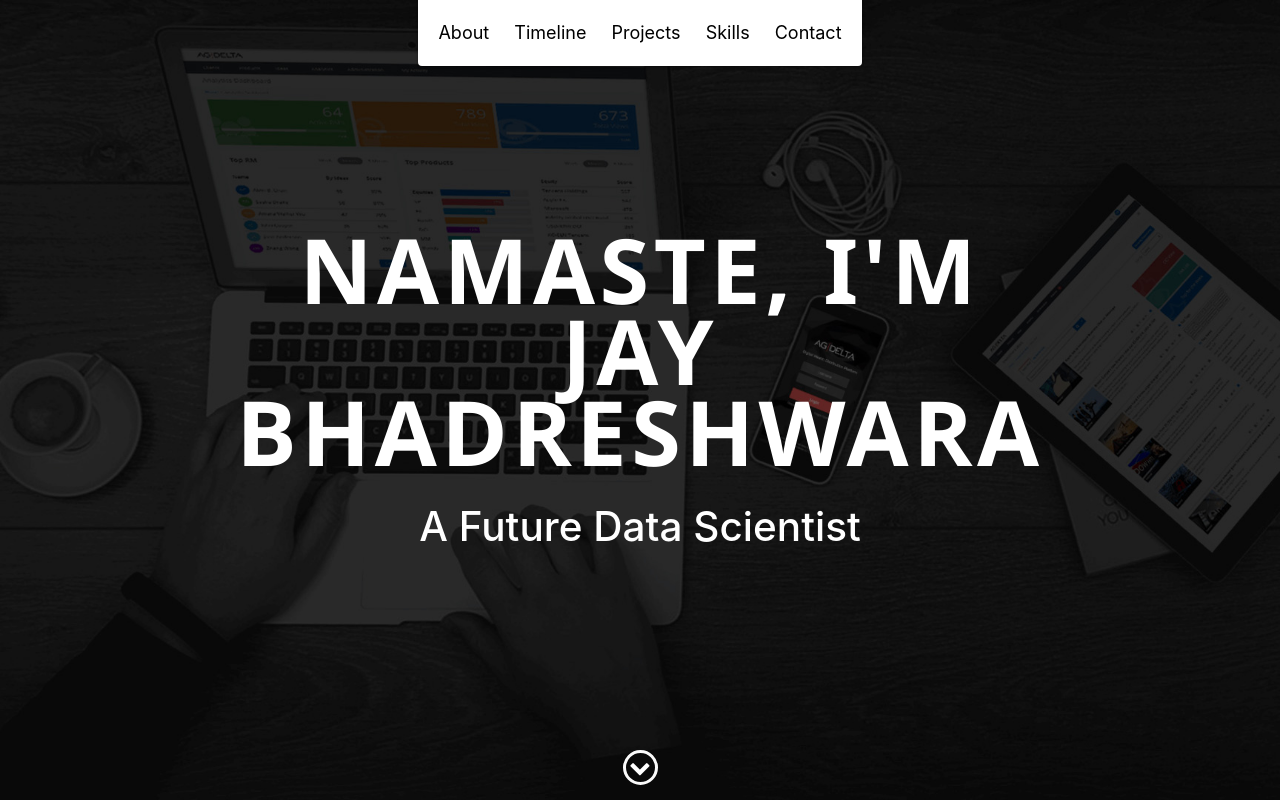
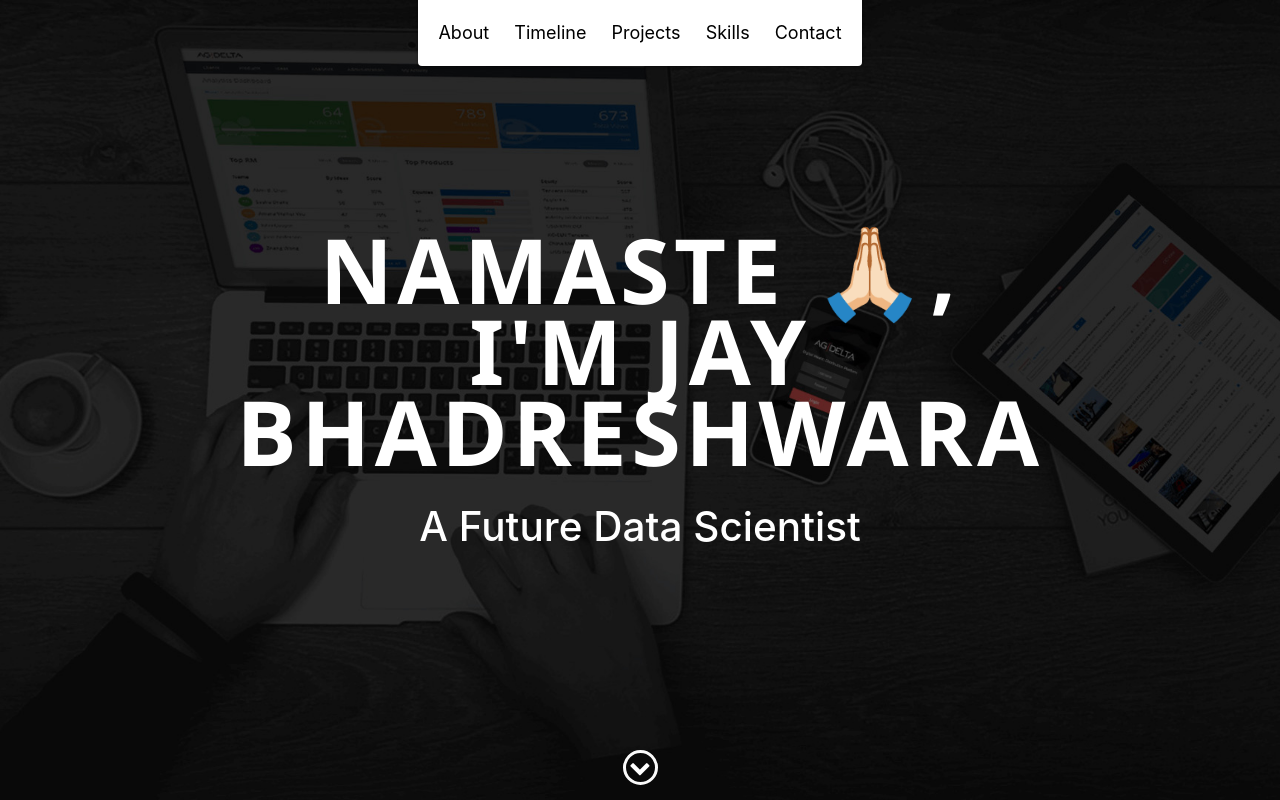
Before and after one commit to Bhadreshwara/website, a plain HTML site: page index.html in a window 1280 px wide. Shown: the top 800 px of the page. Drawn offline with nearby package versions, Linux system fonts and the light colour scheme.

Commit message:
Update index.html

```diff
--- a/index.html
+++ b/index.html
@@ -45,7 +45,7 @@
 
     <div id="lead">
         <div id="lead-content">
-            <h1>Namaste, I'm Jay Bhadreshwara</h1>
+            <h1>Namaste 🙏🏻, I'm Jay Bhadreshwara</h1>
             <br>
             <h2> A Future Data Scientist</h2>
             <!-- <a href="#" class="btn-rounded-white">Download Resume</a> -->
```
